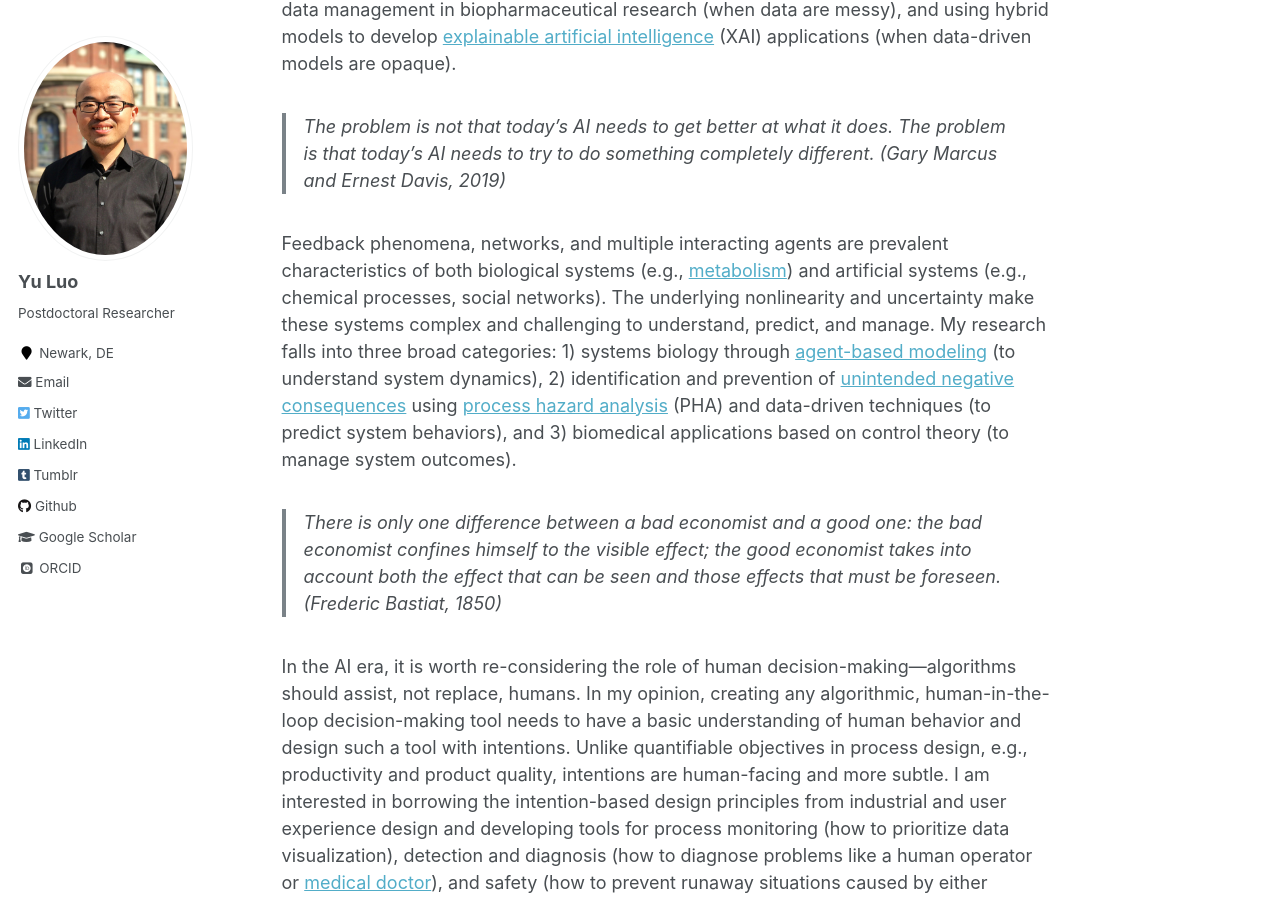
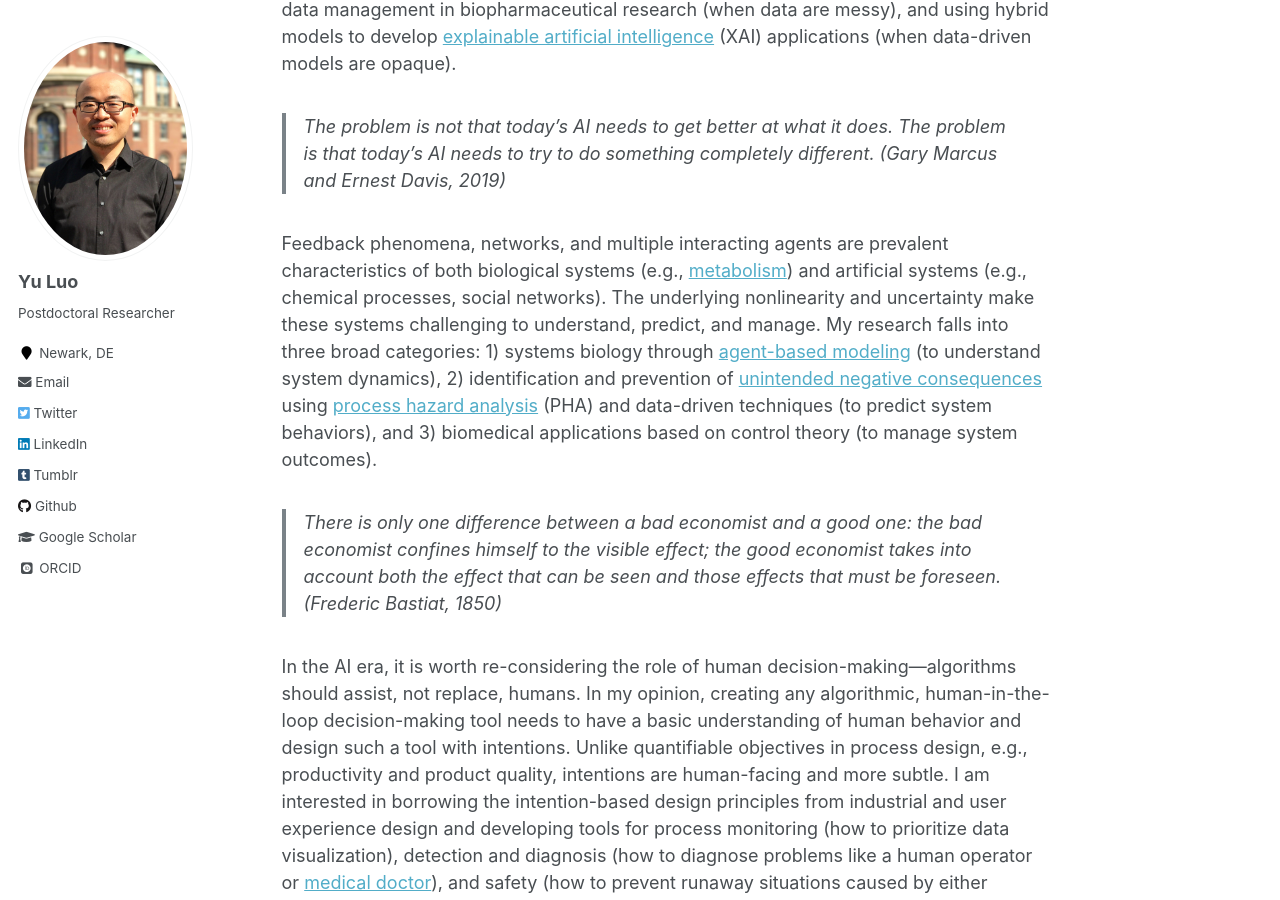
Before and after one commit to l16cn/l16cn.github.io, a Jekyll site: the page built from _pages/about.md, in a window 1280 px wide and 900 px high, scrolled down 922 px. Built offline with Jekyll 4.4.1, drawn with Linux system fonts in a browser that asks for light colours; some web fonts are replaced; some of the changed text lies outside the part shown.

Commit message:
10-03 minor updates

```diff
--- a/_pages/about.md
+++ b/_pages/about.md
@@ -24,7 +24,7 @@
 
 > The problem is not that today’s AI needs to get better at what it does. The problem is that today’s AI needs to try to do something completely different. (Gary Marcus and Ernest Davis, 2019)
 
-Feedback phenomena, networks, and multiple interacting agents are prevalent characteristics of both biological systems (e.g., [metabolism](http://biochemical-pathways.com/#/map/1)) and artificial systems (e.g., chemical processes, social networks). The underlying nonlinearity and uncertainty make these systems complex and challenging to understand, predict, and manage. My research falls into three broad categories: 1) systems biology through [agent-based modeling](https://en.wikipedia.org/wiki/Agent-based_model) (to understand system dynamics), 2) identification and prevention of [unintended negative consequences](https://www.econlib.org/library/Enc/UnintendedConsequences.html) using [process hazard analysis](https://en.wikipedia.org/wiki/Process_hazard_analysis) (PHA) and data-driven techniques (to predict system behaviors), and 3) biomedical applications based on control theory (to manage system outcomes).
+Feedback phenomena, networks, and multiple interacting agents are prevalent characteristics of both biological systems (e.g., [metabolism](http://biochemical-pathways.com/#/map/1)) and artificial systems (e.g., chemical processes, social networks). The underlying nonlinearity and uncertainty make these systems challenging to understand, predict, and manage. My research falls into three broad categories: 1) systems biology through [agent-based modeling](https://en.wikipedia.org/wiki/Agent-based_model) (to understand system dynamics), 2) identification and prevention of [unintended negative consequences](https://www.econlib.org/library/Enc/UnintendedConsequences.html) using [process hazard analysis](https://en.wikipedia.org/wiki/Process_hazard_analysis) (PHA) and data-driven techniques (to predict system behaviors), and 3) biomedical applications based on control theory (to manage system outcomes).
 
 > There is only one difference between a bad economist and a good one: the bad economist confines himself to the visible effect; the good economist takes into account both the effect that can be seen and those effects that must be
 foreseen. (Frederic Bastiat, 1850)
```
Also changed, not shown: other parts of _pages/about.md (+1 -1 lines), _pages/experience.md (+2 -2 lines), 1 other file.
